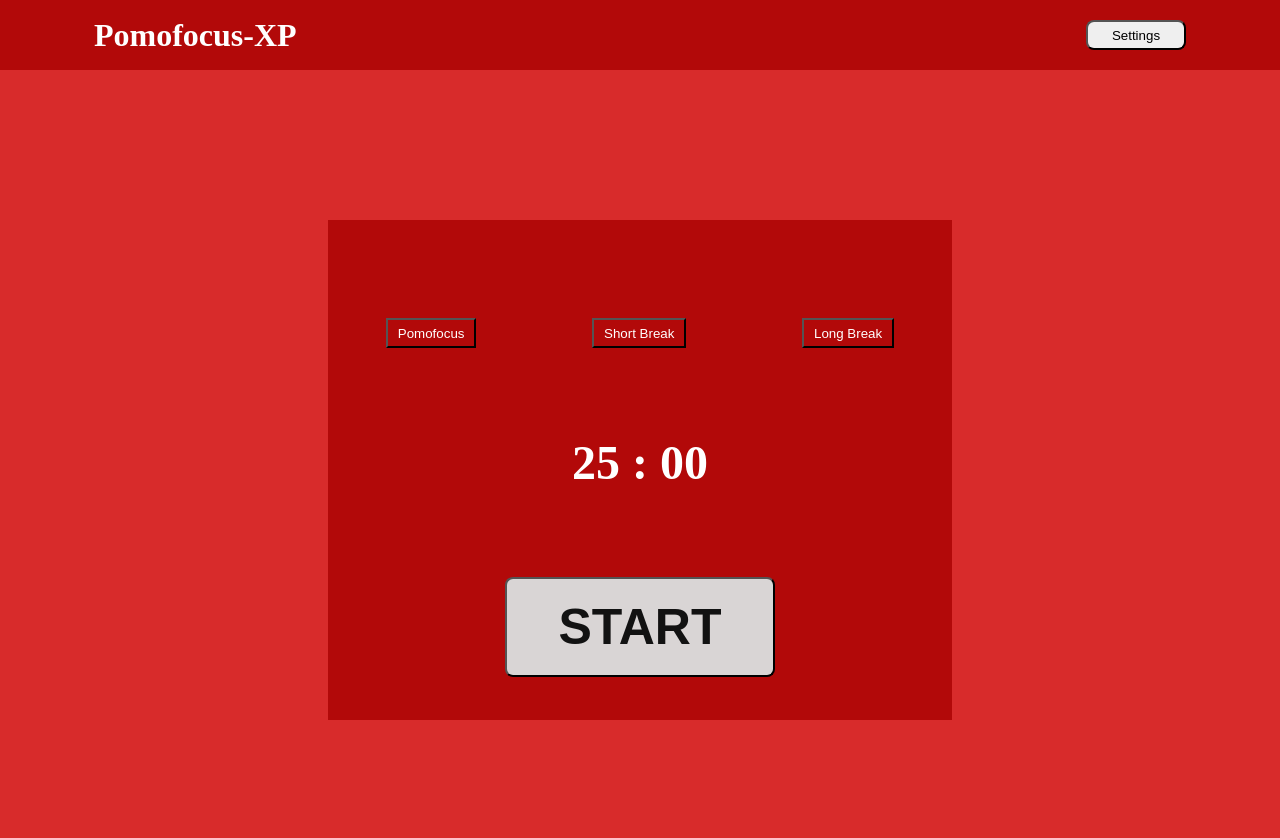
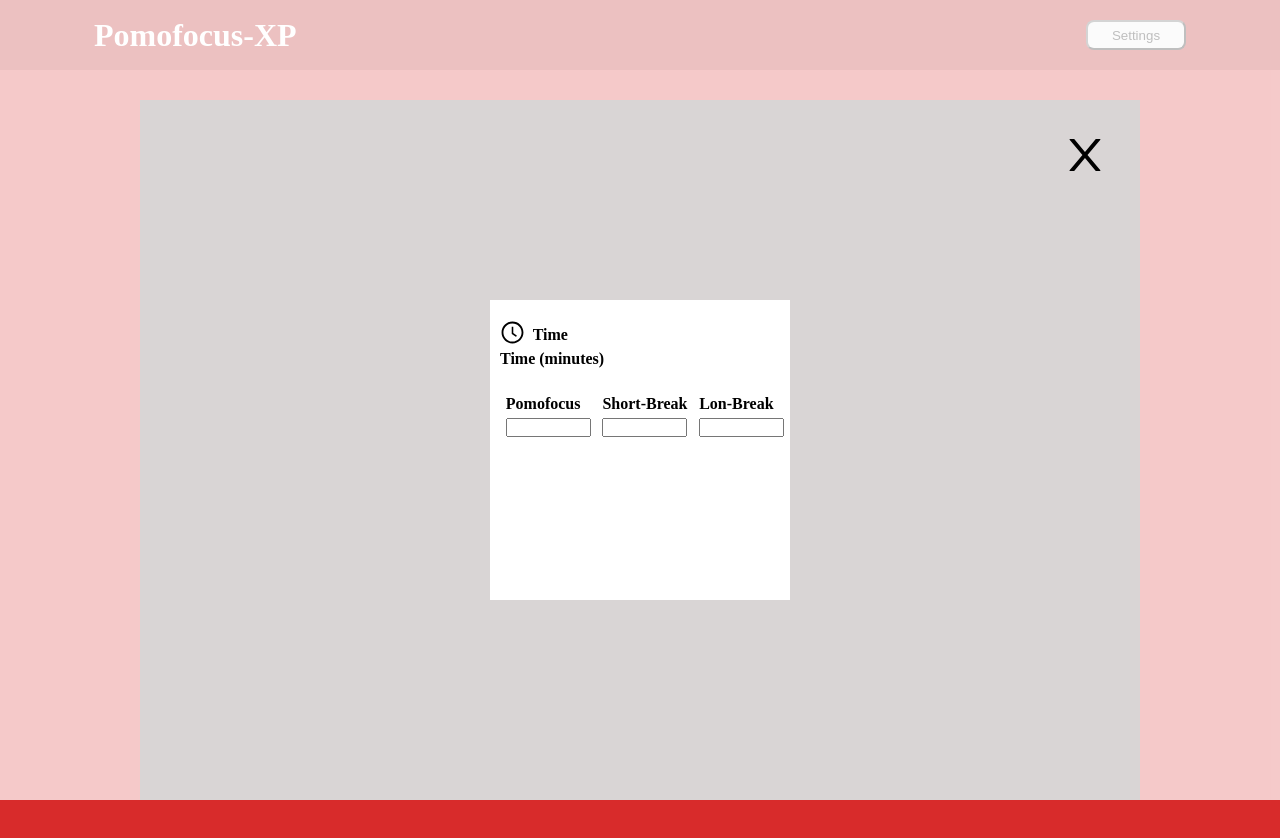
Before and after one commit to wilian-tavares/PomoPrize, a React (Create React App) app: page / in a window 1280 px wide. Both pictures are taken after a click on the button "Settings". Shown: the top 838 px of the page. Built offline with nearby package versions, Linux system fonts and the light colour scheme.

Commit message:
STYLE: estilos do modal finalizado

```diff
--- a/package.json
+++ b/package.json
@@ -6,6 +6,7 @@
     "react": "^18.2.0",
     "react-dom": "^18.2.0",
     "react-icons": "^4.10.1",
+    "react-modal": "^3.16.1",
     "react-scripts": "5.0.1",
     "sass": "^1.65.1",
     "web-vitals": "^2.1.4"
@@ -38,6 +39,7 @@
     "@types/node": "^20.5.0",
     "@types/react": "^18.2.20",
     "@types/react-dom": "^18.2.7",
+    "@types/react-modal": "^3.16.0",
     "typescript": "^5.1.6"
   }
 }
--- a/src/components/Header/header.module.scss
+++ b/src/components/Header/header.module.scss
@@ -37,3 +37,68 @@
     background-color: var(--success2);
 
 }
+
+//  Modal
+
+.modal {
+    position: relative;
+    background-color: var(--light);
+    display: flex;
+    flex-direction: column;
+    justify-content: center;
+
+    align-items: center;
+    max-width: 1000px;
+    height: 700px;
+    margin:  auto;
+    margin-top: 100px;
+
+    align-self: center;
+
+
+    .closeModal {
+
+        position: absolute;
+        top: 30px;
+        right: 30px;
+        width: 50px;
+        height: 50px;
+
+        button {
+            background-color: transparent;
+            border: none;
+            cursor: pointer;
+        }
+    }
+
+
+    .shieldModal {
+        background-color: var(--white);
+        width: 300px;
+        height: 300px;
+        padding-top: 20px;
+        padding-left: 10px;
+
+        .titleModal {
+             p {
+                 line-height: 30px;
+                 display: flex;
+                 font-weight: bold;
+             }
+        }
+
+        .shieldInputs {
+            font-weight: bold;
+            display: flex;
+            justify-content: space-around;
+            margin-top: 27px;
+
+            input {
+                margin-top: 5px;
+                width: 85px;
+                font-weight: bold;
+            }
+        }
+
+    }
+}
--- a/src/components/Header/index.tsx
+++ b/src/components/Header/index.tsx
@@ -1,26 +1,103 @@
 import React from 'react';
 import styles from './header.module.scss'
 import { useState, useEffect } from 'react';
+import Modal from 'react-modal';
+import { AiOutlineClose, AiOutlineClockCircle } from 'react-icons/ai';
+
 
 interface HeaderProps {
     theme: string;
 }
 
 
+
 export default function Header({ theme }: HeaderProps) {
+
+    const customStyles = {
+        content: {
+
+            // backgroundColor: 'red',
+            // top: '50%',
+            // left: '50%',
+            // right: 'auto',
+            // bottom: 'auto',
+            //  marginRight: '-50%',
+            // transform: 'translate(-50%, -50%)',
+        },
+    };
+    const [modalIsOpen, setIsOpen] = useState<boolean>(false);
+
+    function openModal() {
+        setIsOpen(true);
+    }
+
+    function afterOpenModal() {
+        // references are now sync'd and can be accessed.
+
+    }
+
+    function closeModal() {
+        setIsOpen(false);
+    }
 
 
 
     return (
-         <div  id={styles.header} className={styles[theme]}>
+        <div id={styles.header} className={styles[theme]}>
 
             <h1 id={styles.logo}>Pomofocus-XP</h1>
 
 
 
-            <button>
+            <button onClick={openModal}>
                 Settings
             </button>
+
+
+
+            <Modal className={styles.modal}
+                isOpen={modalIsOpen}
+                onAfterOpen={afterOpenModal}
+                onRequestClose={closeModal}
+                style={customStyles}
+                contentLabel="Example Modal"
+            >
+
+                <div className={styles.closeModal}> {/* depois olhar isso*/}
+                    <button onClick={closeModal} >
+                        <AiOutlineClose size={50} />
+                    </button>
+                </div>
+
+                <div className={styles.shieldModal}>
+                    <div>
+                        <div className={styles.titleModal}>
+                            <p><AiOutlineClockCircle size='25' /> &nbsp; Time</p>
+                            <strong>Time (minutes)</strong>
+                        </div>
+
+                        <div className={styles.shieldInputs}>
+                            <div>
+                                <p>Pomofocus</p>
+                                <input type='number' min={1} />
+                            </div>
+
+                            <div>
+                                <p>Short-Break</p>
+                                <input type='number' min={1} />
+                            </div>
+
+                            <div>
+                                <p>Lon-Break</p>
+                                <input type='number' min={1} />
+                            </div>
+                        </div>
+
+                    </div>
+                </div>
+
+
+            </Modal>
         </div>
     )
 }
```
Also changed, not shown: 1 other file (tests, documents, lock files or other folders).
